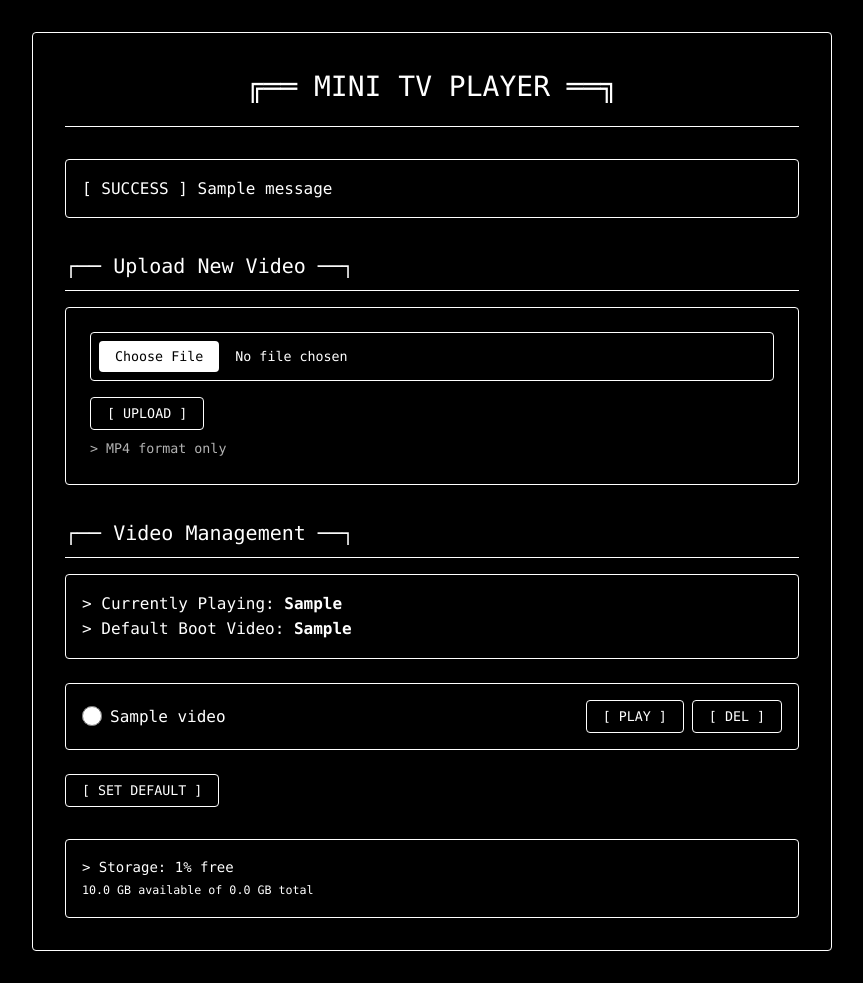
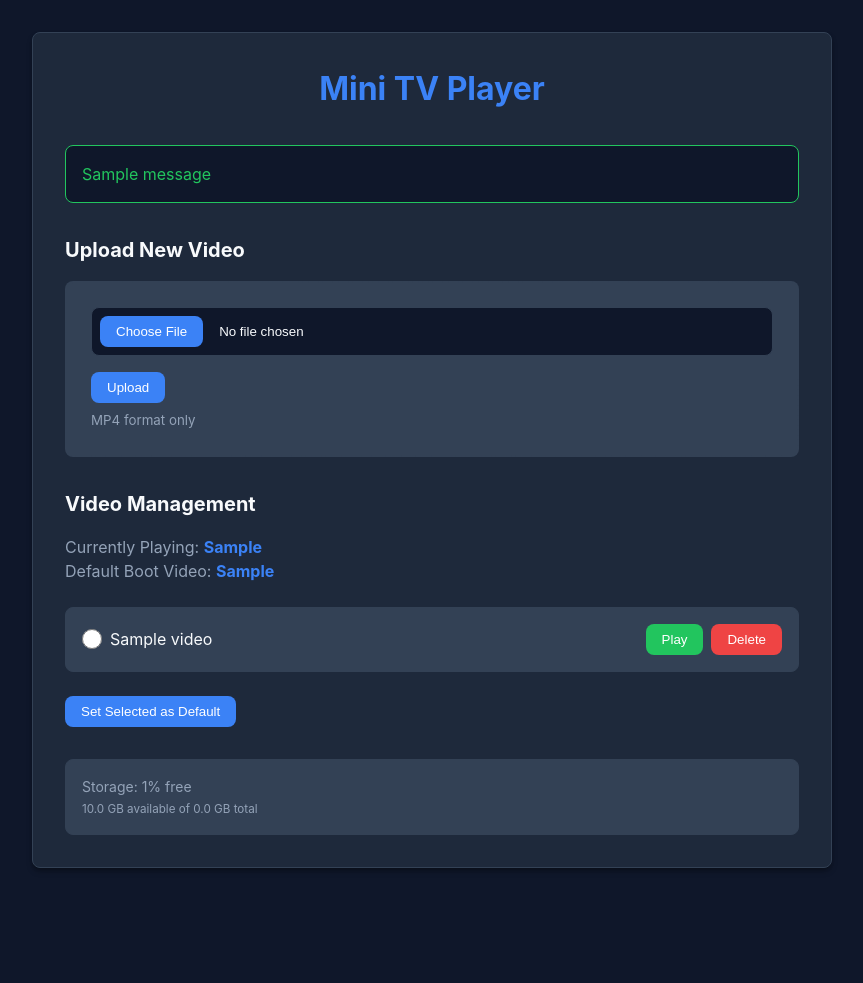
Before and after one commit to chasecee/tv.local, a Flask app: template templates/index.html in a window 1280 px wide. Shown: the whole page, without its empty margins (208-1071 px from the left). After the commit the page ends 869 px from the top, so only its background shows below. Run offline with Flask 3, Linux system fonts and the light colour scheme; the template is opened without the code that fills it: most values are stand-ins (such as "Sample title", 1, 10 or a date in 2020); one stand-in notice (Sample message) is shown.

Commit message:
Refactor app.py and deploy.sh for streamlined deployment and improved UI: Remove unnecessary bundle directory handling in app.py, simplifying Flask initialization. Update deploy.sh to streamline binary building and asset copying, enhancing deployment efficiency. Revamp CSS for a modern dark mode aesthetic, improving overall user experience. 🎨🚀

```diff
--- a/app.py
+++ b/app.py
@@ -6,50 +6,14 @@ import shutil # Added for disk usage and frame clearing
 from display import DisplayPlayer # Import DisplayPlayer
 import logging # Added for better logging
 import time # For checking modification times (optional optimization)
-import sys # Added for PyInstaller support
 
 # Configure basic logging
 logging.basicConfig(level=logging.INFO, format='%(asctime)s - %(levelname)s - %(message)s')
 
-def get_bundle_dir():
-    """Get the base directory for bundled resources."""
-    if getattr(sys, 'frozen', False):
-        # Running in PyInstaller bundle
-        bundle_dir = sys._MEIPASS
-        logging.info(f"Running from PyInstaller bundle at: {bundle_dir}")
-        # List contents of bundle directory for debugging
-        try:
-            logging.info("Bundle contents:")
-            for root, dirs, files in os.walk(bundle_dir):
-                rel_path = os.path.relpath(root, bundle_dir)
-                logging.info(f"Directory: {rel_path}")
-                for file in files:
-                    logging.info(f"  File: {os.path.join(rel_path, file)}")
-        except Exception as e:
-            logging.error(f"Error listing bundle contents: {e}")
-        return bundle_dir
-    return os.path.abspath(os.path.dirname(__file__))
-
-# Get bundle directory
-bundle_dir = get_bundle_dir()
-template_dir = os.path.join(bundle_dir, 'templates')
-static_dir = os.path.join(bundle_dir, 'static')
-
-# Verify directories exist
-logging.info(f"Template directory: {template_dir} (exists: {os.path.exists(template_dir)})")
-logging.info(f"Static directory: {static_dir} (exists: {os.path.exists(static_dir)})")
-
-# Initialize Flask app with correct paths
-app = Flask(__name__,
-           template_folder=template_dir,
-           static_folder=static_dir)
-
+app = Flask(__name__)
 # Secret key is needed for flashing messages
+# In a real app, use a proper secret key, not this placeholder
 app.secret_key = os.urandom(24)
-
-# Log Flask's configured paths
-logging.info(f"Flask template folder: {app.template_folder}")
-logging.info(f"Flask static folder: {app.static_folder}")
 
 UPLOAD_FOLDER = 'uploads'
 FRAMES_FOLDER = 'frames'
--- a/static/style.css
+++ b/static/style.css
@@ -1,13 +1,17 @@
-/* Terminal-style modern UI for Mini TV Player */
+/* Modern dark mode styling for Mini TV Player UI */
 :root {
-  --bg: #000000;
-  --text: #ffffff;
-  --border: #ffffff;
-  --hover-bg: #1a1a1a;
-  --shadow: 0 4px 6px -1px rgba(255, 255, 255, 0.1);
-  --radius: 4px;
-  --mono: "JetBrains Mono", "Fira Code", "SF Mono", Monaco, Consolas,
-    "Courier New", monospace;
+  --primary: #3b82f6;
+  --primary-dark: #2563eb;
+  --danger: #ef4444;
+  --success: #22c55e;
+  --bg-dark: #0f172a;
+  --bg-card: #1e293b;
+  --bg-hover: #334155;
+  --text-primary: #f8fafc;
+  --text-secondary: #94a3b8;
+  --border-color: #334155;
+  --shadow: 0 4px 6px -1px rgb(0 0 0 / 0.3), 0 2px 4px -2px rgb(0 0 0 / 0.3);
+  --radius: 8px;
 }
 
 * {
@@ -17,10 +21,10 @@
 }
 
 body {
-  font-family: var(--mono);
-  line-height: 1.6;
-  color: var(--text);
-  background: var(--bg);
+  font-family: -apple-system, BlinkMacSystemFont, "Segoe UI", Roboto, sans-serif;
+  line-height: 1.5;
+  color: var(--text-primary);
+  background: var(--bg-dark);
   padding: 2rem;
   min-height: 100vh;
 }
@@ -28,105 +32,97 @@ body {
 .container {
   max-width: 800px;
   margin: 0 auto;
-  background: var(--bg);
+  background: var(--bg-card);
   padding: 2rem;
-  border: 1px solid var(--border);
   border-radius: var(--radius);
+  box-shadow: var(--shadow);
+  border: 1px solid var(--border-color);
 }
 
 h1 {
-  font-size: 1.75rem;
-  font-weight: normal;
-  color: var(--text);
+  font-size: 2rem;
+  font-weight: 700;
+  color: var(--primary);
   text-align: center;
   margin-bottom: 2rem;
-  border-bottom: 1px solid var(--border);
-  padding-bottom: 1rem;
 }
 
 h2 {
   font-size: 1.25rem;
-  font-weight: normal;
-  color: var(--text);
+  color: var(--text-primary);
   margin: 2rem 0 1rem;
-  border-bottom: 1px solid var(--border);
-  padding-bottom: 0.5rem;
 }
 
 /* Upload Form */
 .upload-form {
+  background: var(--bg-hover);
   padding: 1.5rem;
-  border: 1px solid var(--border);
   border-radius: var(--radius);
+  border: 2px dashed var(--border-color);
   margin-bottom: 2rem;
   transition: all 0.2s;
 }
 
 .upload-form:hover {
-  background: var(--hover-bg);
+  border-color: var(--primary);
+  transform: translateY(-2px);
 }
 
 .upload-form small {
-  color: var(--text);
-  opacity: 0.7;
+  color: var(--text-secondary);
   display: block;
   margin-top: 0.5rem;
 }
 
 /* File input styling */
 input[type="file"] {
-  background: var(--bg);
-  color: var(--text);
+  background: var(--bg-dark);
+  color: var(--text-primary);
   padding: 0.5rem;
-  border: 1px solid var(--border);
   border-radius: var(--radius);
+  border: 1px solid var(--border-color);
   width: 100%;
   margin-bottom: 1rem;
-  font-family: var(--mono);
 }
 
 input[type="file"]::-webkit-file-upload-button {
-  background: var(--text);
-  color: var(--bg);
+  background: var(--primary);
+  color: white;
   padding: 0.5rem 1rem;
   border: none;
   border-radius: var(--radius);
   cursor: pointer;
   margin-right: 1rem;
-  font-family: var(--mono);
 }
 
 /* Buttons */
 button {
   padding: 0.5rem 1rem;
   border-radius: var(--radius);
-  border: 1px solid var(--border);
-  font-weight: normal;
+  border: none;
+  font-weight: 500;
   cursor: pointer;
   transition: all 0.2s;
-  font-family: var(--mono);
-  background: var(--bg);
-  color: var(--text);
 }
 
 button:hover {
-  background: var(--text);
-  color: var(--bg);
+  transform: translateY(-1px);
+  filter: brightness(110%);
 }
 
-.play-button,
-.delete-button,
-.default-button {
-  background: var(--bg);
-  color: var(--text);
-  border: 1px solid var(--border);
+.play-button {
+  background: var(--success);
+  color: white;
 }
 
-.play-button:hover,
-.delete-button:hover,
-.default-button:hover {
-  background: var(--text);
-  color: var(--bg);
+.delete-button {
+  background: var(--danger);
+  color: white;
+}
+
+.default-button {
+  background: var(--primary);
+  color: white;
 }
 
 /* Video List */
@@ -139,15 +135,16 @@ button:hover {
   align-items: center;
   justify-content: space-between;
   padding: 1rem;
-  background: var(--bg);
-  border: 1px solid var(--border);
+  background: var(--bg-hover);
   border-radius: var(--radius);
   margin-bottom: 0.75rem;
   transition: all 0.2s;
+  border: 1px solid var(--border-color);
 }
 
 .video-item:hover {
-  background: var(--hover-bg);
+  transform: translateX(4px);
+  background: var(--bg-dark);
 }
 
 .video-actions {
@@ -157,16 +154,12 @@ button:hover {
 
 /* Status Info */
 .status-info {
-  color: var(--text);
+  color: var(--text-secondary);
   margin: 1rem 0;
-  padding: 1rem;
-  border: 1px solid var(--border);
-  border-radius: var(--radius);
 }
 
 .status-info strong {
-  color: var(--text);
-  font-weight: bold;
+  color: var(--primary);
 }
 
 /* Flash Messages */
@@ -179,25 +172,31 @@ button:hover {
   padding: 1rem;
   border-radius: var(--radius);
   margin-bottom: 0.5rem;
-  border: 1px solid var(--border);
-  background: var(--bg);
+  background: var(--bg-dark);
+  border: 1px solid currentColor;
 }
 
-.flash-success,
-.flash-error,
+.flash-success {
+  color: var(--success);
+}
+
+.flash-error {
+  color: var(--danger);
+}
+
 .flash-info {
-  color: var(--text);
+  color: var(--primary);
 }
 
 /* Disk Usage */
 .disk-usage {
   margin-top: 2rem;
   padding: 1rem;
-  background: var(--bg);
-  border: 1px solid var(--border);
+  background: var(--bg-hover);
   border-radius: var(--radius);
   font-size: 0.875rem;
-  color: var(--text);
+  color: var(--text-secondary);
+  border: 1px solid var(--border-color);
 }
 
 /* Radio Buttons */
@@ -208,11 +207,11 @@ button:hover {
 }
 
 .radio-group label {
-  color: var(--text);
+  color: var(--text-primary);
 }
 
 input[type="radio"] {
-  accent-color: var(--text);
+  accent-color: var(--primary);
   width: 1.25rem;
   height: 1.25rem;
 }
@@ -221,10 +220,10 @@ input[type="radio"] {
 .empty-state {
   text-align: center;
   padding: 2rem;
-  color: var(--text);
-  opacity: 0.7;
-  border: 1px solid var(--border);
+  color: var(--text-secondary);
+  background: var(--bg-hover);
   border-radius: var(--radius);
+  border: 1px solid var(--border-color);
 }
 
 /* Responsive Design */
--- a/templates/index.html
+++ b/templates/index.html
@@ -11,21 +11,19 @@
   </head>
   <body>
     <div class="container">
-      <h1>╔══ MINI TV PLAYER ══╗</h1>
+      <h1>Mini TV Player</h1>
 
       {% with messages = get_flashed_messages(with_categories=true) %} {% if
       messages %}
       <ul class="flash-messages">
         {% for category, message in messages %}
-        <li class="flash-{{ category }}">
-          [ {{ category | upper }} ] {{ message }}
-        </li>
+        <li class="flash-{{ category }}">{{ message }}</li>
         {% endfor %}
       </ul>
       {% endif %} {% endwith %}
 
       <section>
-        <h2>┌── Upload New Video ──┐</h2>
+        <h2>Upload New Video</h2>
         <form
           class="upload-form"
           method="post"
@@ -34,21 +32,21 @@
         >
           <div class="file-input-wrapper">
             <input type="file" name="file" accept=".mp4" required />
-            <button type="submit" class="default-button">[ UPLOAD ]</button>
+            <button type="submit" class="default-button">Upload</button>
           </div>
-          <small>> MP4 format only</small>
+          <small>MP4 format only</small>
         </form>
       </section>
 
       <section>
-        <h2>┌── Video Management ──┐</h2>
+        <h2>Video Management</h2>
         <div class="status-info">
           <p>
-            > Currently Playing:
+            Currently Playing:
             <strong>{{ current_video if current_video else 'None' }}</strong>
           </p>
           <p>
-            > Default Boot Video:
+            Default Boot Video:
             <strong
               >{{ default_video if default_video else 'None selected' }}</strong
             >
@@ -71,14 +69,14 @@
                   method="POST"
                   action="{{ url_for('switch_video', filename=video) }}"
                 >
-                  <button class="play-button" type="submit">[ PLAY ]</button>
+                  <button class="play-button" type="submit">Play</button>
                 </form>
                 <form
                   method="POST"
                   action="{{ url_for('delete_video', filename=video) }}"
                   onsubmit="return confirm('Delete {{ video }}?');"
                 >
-                  <button class="delete-button" type="submit">[ DEL ]</button>
+                  <button class="delete-button" type="submit">Delete</button>
                 </form>
               </div>
             </div>
@@ -89,16 +87,16 @@
             type="button"
             onclick="setDefaultVideo()"
           >
-            [ SET DEFAULT ]
+            Set Selected as Default
           </button>
         </form>
         {% else %}
         <div class="empty-state">
-          <p>> No videos uploaded yet_</p>
+          <p>No videos uploaded yet.</p>
         </div>
         {% endif %} {% if disk_usage %}
         <div class="disk-usage">
-          <p>> Storage: {{ disk_usage.percent_free }}% free</p>
+          <p>Storage: {{ disk_usage.percent_free }}% free</p>
           <small
             >{{ "%.1f"|format(disk_usage.free / (1024*1024*1024)) }} GB
             available of {{ "%.1f"|format(disk_usage.total / (1024*1024*1024))
```
Also changed, not shown: 1 other file.
